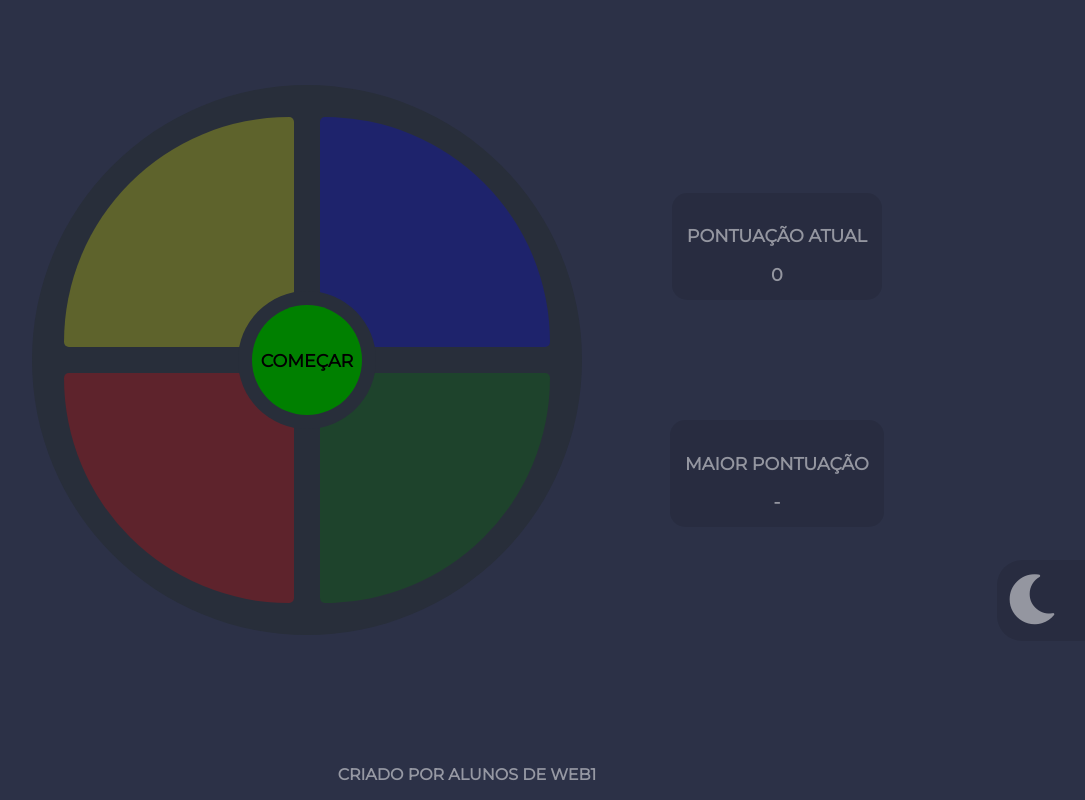
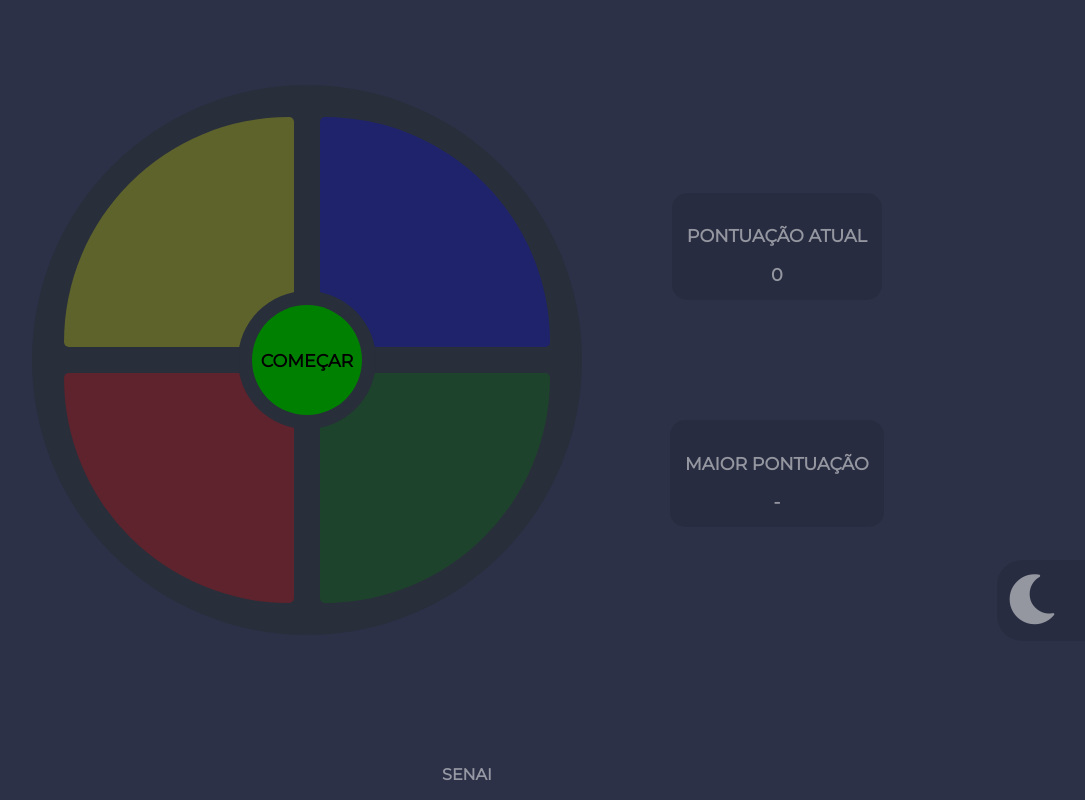
Before and after one commit to Paul0Vict0r/Trabalho4, a plain HTML site: page index.html in a window 1280 px wide. Shown: the whole page, without its empty margins (173-1258 px from the left). Drawn offline with Linux system fonts and the light colour scheme.

Commit message:
Update index.html

```diff
--- a/index.html
+++ b/index.html
@@ -50,7 +50,7 @@
 
         <!-- Rodapé -->
         <footer>
-            <p class="night-mode-transition">CRIADO POR ALUNOS DE WEB1</p>
+            <p class="night-mode-transition">SENAI</p>
         </footer>
     </div>
 
```
